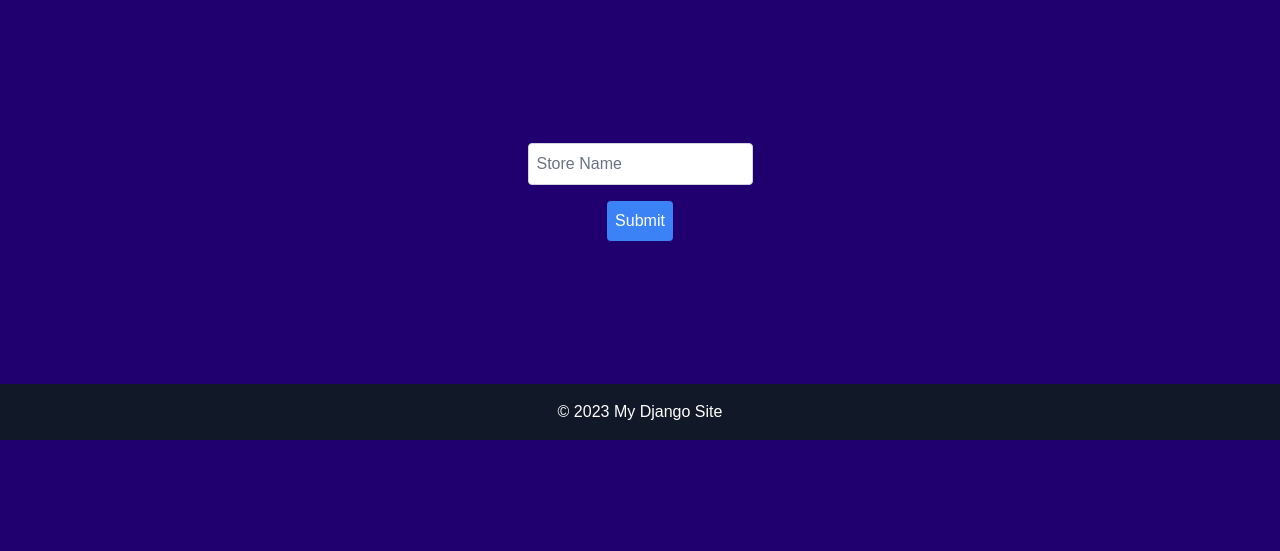
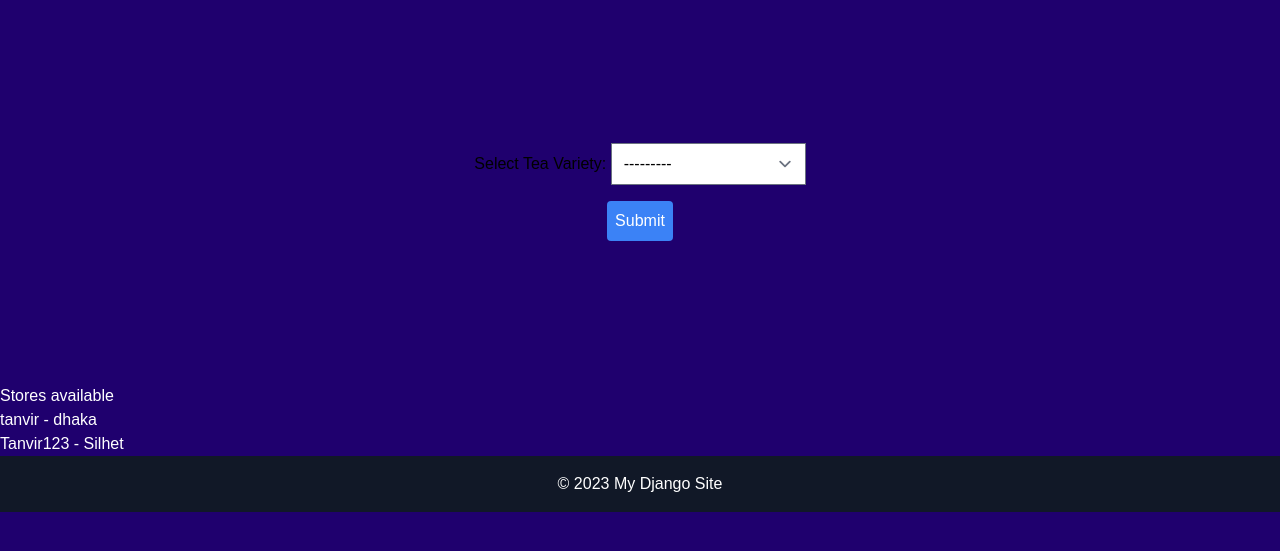
Before and after one commit to tanvirahammadjoy/Javascript_Projects_Hub, a Django app: template 09-practice-flask-python/djangoproject/mysite/app/templates/app/app_stores.html in a window 1280 px wide. Shown: the part 92-643 px from the top of the page. Run offline with Django 5.2, Linux system fonts and the light colour scheme; the template is opened without the code that fills it: values that come from a table or form of the project are taken from there, others are empty; data comes from the database, SQL or seed files in the repository; both versions use the stored data as it was after the commit; some libraries are stand-ins or nearby versions.

Commit message:
form handled...

```diff
--- a/09-practice-flask-python/djangoproject/mysite/app/forms.py
+++ b/09-practice-flask-python/djangoproject/mysite/app/forms.py
@@ -2,4 +2,4 @@ from django import forms
 from .models import productTea
 
 class productTeaForm(forms.Form):
-    tea_variety = forms.MultipleChoiceField(queryset=productTea.objects.all(), label='Select Tea Variety')
+    tea_variety = forms.ModelChoiceField(queryset=productTea.objects.all(), label='Select Tea Variety')
--- a/09-practice-flask-python/djangoproject/mysite/app/templates/app/app_stores.html
+++ b/09-practice-flask-python/djangoproject/mysite/app/templates/app/app_stores.html
@@ -1,13 +1,27 @@
 {% extends "layout.html" %} {% block content %}
 <!-- Add your Form here -->
 <form
-  method="post"
+  method="POST"
   action=""
-  class="flex flex-col items-center justify-center w-screen h-96"
+  class="flex flex-col items-center justify-center w-screen h-96 text-black"
 >
   {% csrf_token %}
   <!-- Add your form fields here -->
-  <input type="text" name="store_name" placeholder="Store Name" required class="p-2 border text-black border-gray-300 rounded" />
-  <input type="submit" value="Submit" class="mt-4 p-2 bg-blue-500 text-white rounded" />
+
+  {{form.as_p }}
+
+  <input
+    type="submit"
+    value="Submit"
+    class="mt-4 p-2 bg-blue-500 text-white rounded"
+  />
 </form>
-{% endblock content %}
+
+{% if stores %}
+<h2>Stores available</h2>
+<ul>
+  {% for store in stores %}
+  <li>{{store.name}} - {{store.location}}</li>
+  {% endfor %}
+</ul>
+{% endif %} {% endblock content %}
```
Also changed, not shown: 09-practice-flask-python/djangoproject/mysite/app/views.py (+12 -2 lines), 09-practice-flask-python/djangoproject/mysite/db.sqlite3.
